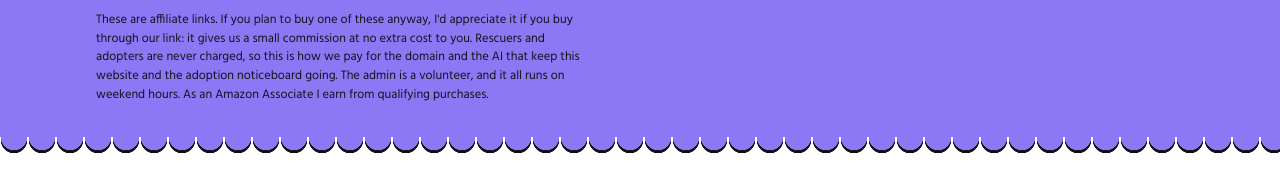
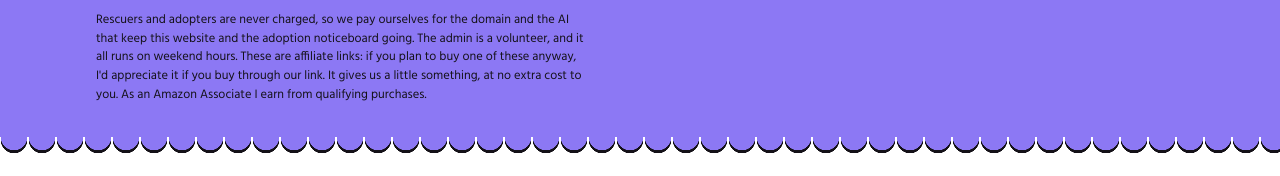
Before and after one commit to odas/catadoption_pune, a plain HTML site: page shop.html in a window 1280 px wide. Shown: the part 216-392 px from the top of the page. Drawn offline with Linux system fonts and the light colour scheme.

Commit message:
Shop: the affiliate note opens with who is never charged and who runs the site, then the ask, in the owner's words ('a little something' in place of 'commission'); Amazon's sentence last
Co-Authored-By: Claude Opus 5.5 <noreply@anthropic.com>

```diff
--- a/shop.html
+++ b/shop.html
@@ -42,7 +42,7 @@
   <p class="crumb"><a href="./">Home</a> › Shop</p>
   <h1>What we use for our cats, <span class="hl">on one page</span></h1>
   <p class="hero-door"><a href="cats-house.html">New: ten scratchers, drawn to scale →</a></p>
-  <p class="disc-line">These are affiliate links. If you plan to buy one of these anyway, I'd appreciate it if you buy through our link: it gives us a small commission at no extra cost to you. Rescuers and adopters are never charged, so this is how we pay for the domain and the AI that keep this website and the adoption noticeboard going. The admin is a volunteer, and it all runs on weekend hours. As an Amazon Associate I earn from qualifying purchases.</p>
+  <p class="disc-line">Rescuers and adopters are never charged, so we pay ourselves for the domain and the AI that keep this website and the adoption noticeboard going. The admin is a volunteer, and it all runs on weekend hours. These are affiliate links: if you plan to buy one of these anyway, I'd appreciate it if you buy through our link. It gives us a little something, at no extra cost to you. As an Amazon Associate I earn from qualifying purchases.</p>
 </section>
 
 <main class="shop-wrap">
```
